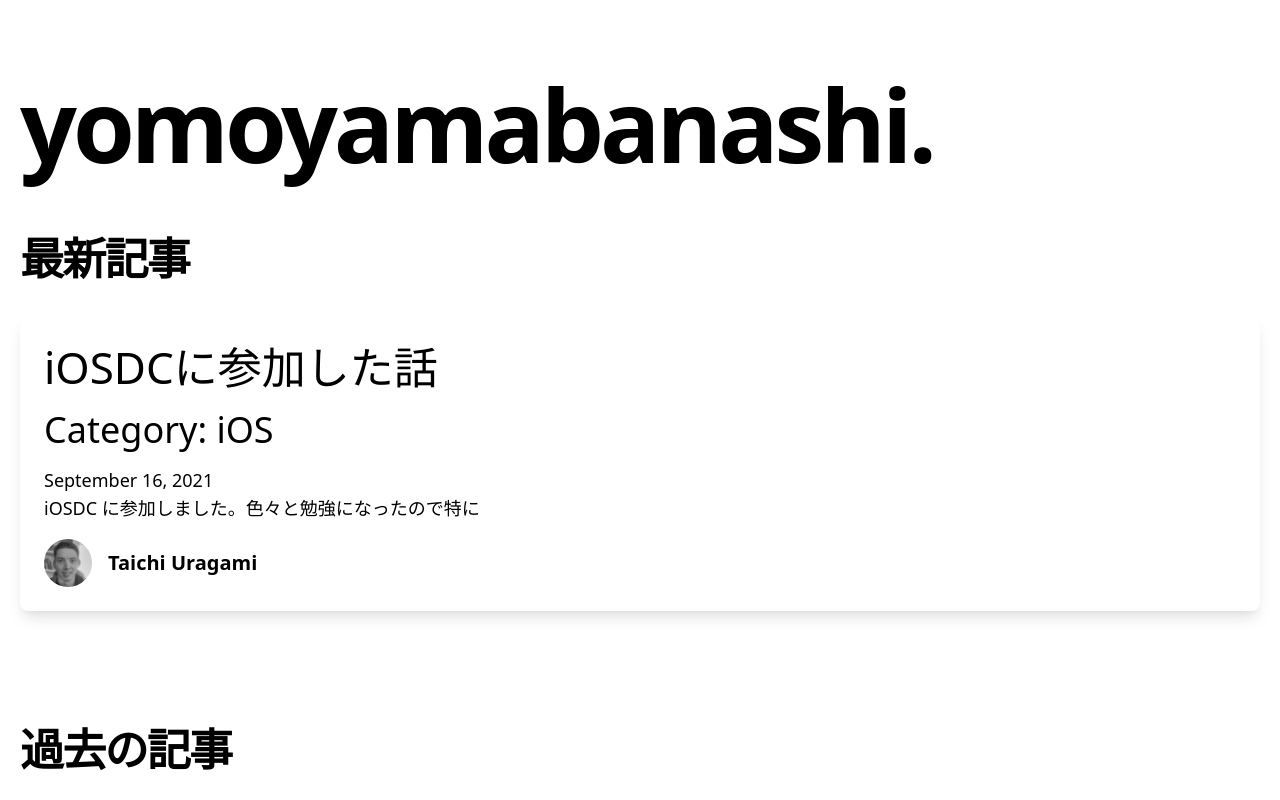
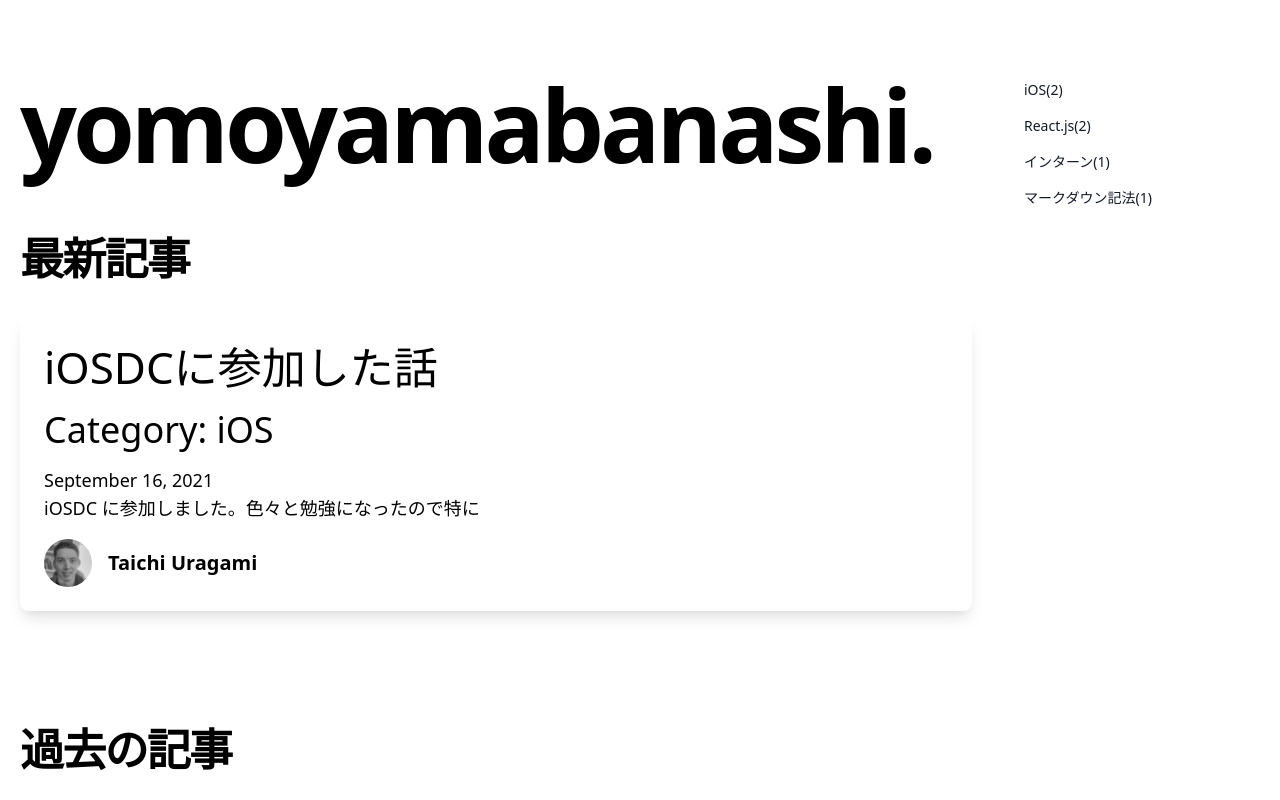
Before and after one commit to chiita-backpaper/blog, a Next.js app: page / in a window 1280 px wide. Shown: the top 800 px of the page. Built offline with nearby package versions, Linux system fonts and the light colour scheme.

Commit message:
Add category list to landing page

```diff
--- a/pages/index.js
+++ b/pages/index.js
@@ -2,12 +2,13 @@ import { Container, FlexContainer, CategoryContainer } from '..//components/cont
 import MoreStories from '../components/more-stories'
 import HeroPost from '../components/hero-post'
 import Intro from '../components/intro'
+import CategoryList from '../components/category-list'
 import Layout from '../components/layout'
-import { getAllPosts } from '../lib/api'
+import { getAllPosts, getCategoryDict } from '../lib/api'
 import Head from 'next/head'
 import { CMS_NAME } from '../lib/constants'
 
-export default function Index({ allPosts }) {
+export default function Index({ allPosts, categoryDict }) {
   const heroPost = allPosts[0]
   const morePosts = allPosts.slice(1)
   return (
@@ -16,6 +17,7 @@ export default function Index({ allPosts }) {
         <Head>
           <title>yomoyamabanashi </title>
         </Head>
+        <FlexContainer>
           <Container>
             <Intro />
             {heroPost && (
@@ -32,6 +34,8 @@ export default function Index({ allPosts }) {
             {morePosts.length > 0 && <MoreStories title="過去の記事" posts={morePosts} />}
 
           </Container>
+          <CategoryList categoryDict={categoryDict} />
+        </FlexContainer>
       </Layout>
     </>
   )
@@ -48,7 +52,9 @@ export async function getStaticProps() {
     'excerpt',
   ])
 
+  const categoryDict = getCategoryDict()
+
   return {
-    props: { allPosts },
+    props: { allPosts, categoryDict }
   }
 }
```
Lines whose indentation alone changed are shown as unchanged.
